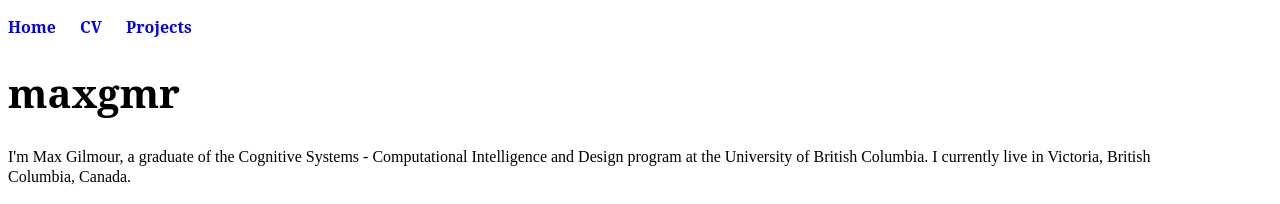
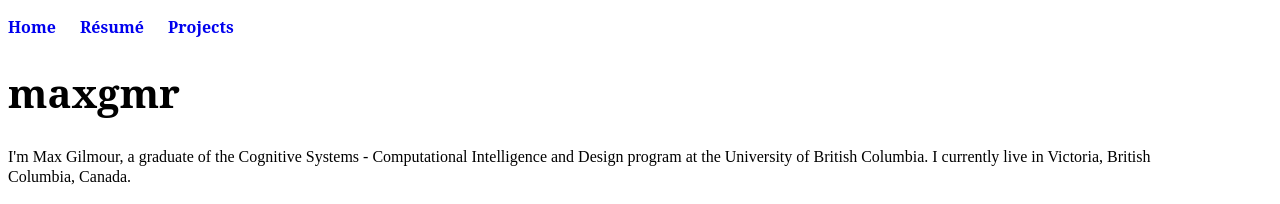
Before and after one commit to maxgmr/maxgmr.github.io, a Jekyll site: the page built from index.html, in a window 1280 px wide. Shown: the top 204 px of the page. Built offline with Jekyll 4.4.1, drawn with Linux system fonts in a browser that asks for light colours.

Commit message:
Refactor navbar & footer

```diff
--- /dev/null
+++ b/_includes/footer.html
@@ -0,0 +1,9 @@
+<footer>
+  <ul>
+    <li><a href="https://github.com/maxgmr">GitHub</a></li>
+    <li>
+      Email (NATO phonetic alphabet): {Mike Xray Zulu Mike Xray
+      Zulu}120{at}gmail{dot}com
+    </li>
+  </ul>
+</footer>
--- /dev/null
+++ b/_includes/navbar.html
@@ -0,0 +1,7 @@
+<nav>
+  <ul>
+    <li><a href="/">Home</a></li>
+    <li><a href="/resume">Résumé</a></li>
+    <li><a href="/projects">Projects</a></li>
+  </ul>
+</nav>
--- a/_layouts/default.html
+++ b/_layouts/default.html
@@ -1,26 +1,13 @@
-<!DOCTYPE html>
+<!doctype html>
 <html>
-	<head>
-        <meta charset="utf-8">
-        <title>{{ page.title }} | Max Gilmour</title>
-        <link rel="stylesheet" type="text/css" href="/css/main.css">
-	</head>
-	<body>
-		<nav>
-    		<ul>
-	        	<li><a href="/">Home</a></li>
-        		<li><a href="/cv">CV</a></li>
-        		<li><a href="/projects">Projects</a></li>
-    		</ul>
-		</nav>
-		<div class="container">
-            {{ content }}
-		</div>
-		<footer>
-    		<ul>
-        		<li><a href="https://github.com/maxgmr">GitHub</a></li>
-                <li>Email (NATO phonetic alphabet): {Mike Xray Zulu Mike Xray Zulu}120{at}gmail{dot}com</li>
-			</ul>
-		</footer>
-	</body>
+  <head>
+    <meta charset="utf-8" />
+    <title>{{ page.title }} | Max Gilmour</title>
+    <link rel="stylesheet" type="text/css" href="/css/main.css" />
+  </head>
+  <body>
+    {% include navbar.html %}
+    <div class="container">{{ content }}</div>
+    {% include footer.html %}
+  </body>
 </html>
```
